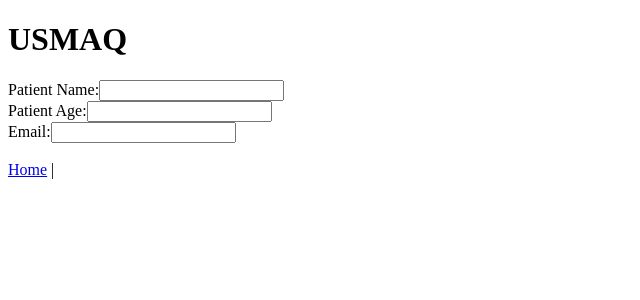
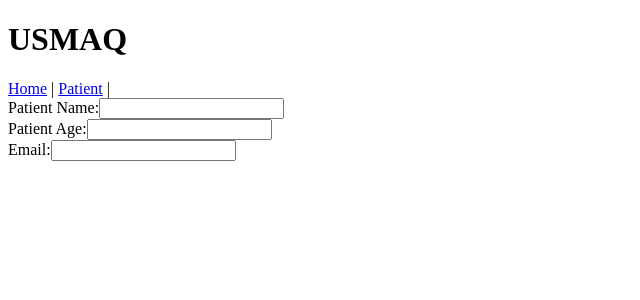
Before and after one commit to anselmusPhytagoras32/USMAQ, a React (Vite) app in the folder portal/: page /Patient in a window 1280 px wide. Shown: the top 300 px of the page, without its empty margins (0-640 px from the left). Built offline with nearby package versions, Linux system fonts and the light colour scheme.

Commit message:
Fixed vite config and added patient page

```diff
--- a/portal/package.json
+++ b/portal/package.json
@@ -17,6 +17,7 @@
     "react-router-dom": "^7.11.0"
   },
   "devDependencies": {
+    "@types/node": "^25.0.3",
     "@types/react": "^18.2.43",
     "@types/react-dom": "^18.2.17",
     "@typescript-eslint/eslint-plugin": "^6.14.0",
--- a/portal/src/App.tsx
+++ b/portal/src/App.tsx
@@ -3,23 +3,23 @@ import { BrowserRouter, Routes, Route, Link } from 'react-router-dom';
 import BaseForm from "./components/BaseForm.tsx";
 import {Button} from "@mui/material";
 import Home from "./pages/Home.tsx";
+import Patient from "./pages/Patient.tsx";
 
 function App(){
     return(
         <main>
             <h1>USMAQ</h1>
-            <BaseForm/>
 
             <BrowserRouter>
                 <nav>
                     <Link to ="/">Home</Link> |{' '}
+                    <Link to ="/Patient">Patient</Link> |{' '}
                 </nav>
               <Routes>
                     <Route path="/" element={<Home/>} />
+                    <Route path="/Patient" element={<Patient/>} />
               </Routes>
             </BrowserRouter>
-
-
 
         </main>
 );
--- /dev/null
+++ b/portal/src/pages/Patient.tsx
@@ -0,0 +1,12 @@
+import React from 'react';
+import BaseForm from "@/components/BaseForm.tsx";
+
+function Patient() {
+    return (
+        <div>
+            <BaseForm/>
+        </div>
+    );
+}
+
+export default Patient;
--- a/portal/src/pages/Records.tsx
+++ /dev/null
@@ -1 +0,0 @@
-import React from "react";
--- a/portal/vite.config.ts
+++ b/portal/vite.config.ts
@@ -1,9 +1,16 @@
 import { defineConfig } from 'vite'
 import react from '@vitejs/plugin-react'
+import path from 'path'
 
 // https://vitejs.dev/config/
 export default defineConfig({
     plugins: [react()],
+    resolve: {
+        alias: {
+            "@": path.resolve(__dirname, "./src"), // <--- 2. This tells Vite: "@" means "src folder"
+        },
+    },
+
     server: {
         port: 5173, // Ensures we always run on this port
         proxy: {
```
Also changed, not shown: portal/src/components/BaseForm.tsx (+5 -5 lines), 1 other file (tests, documents, lock files or other folders).
